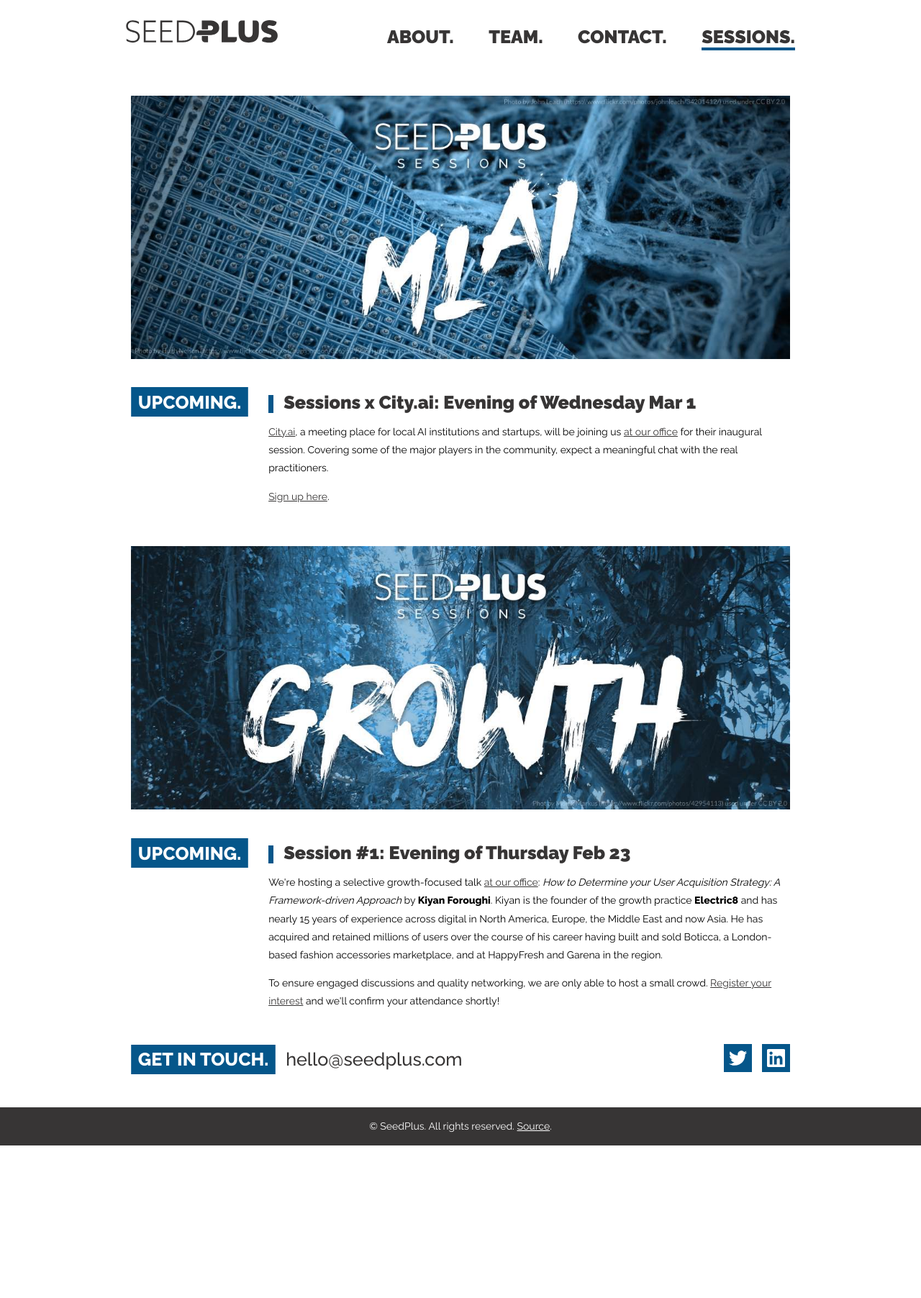
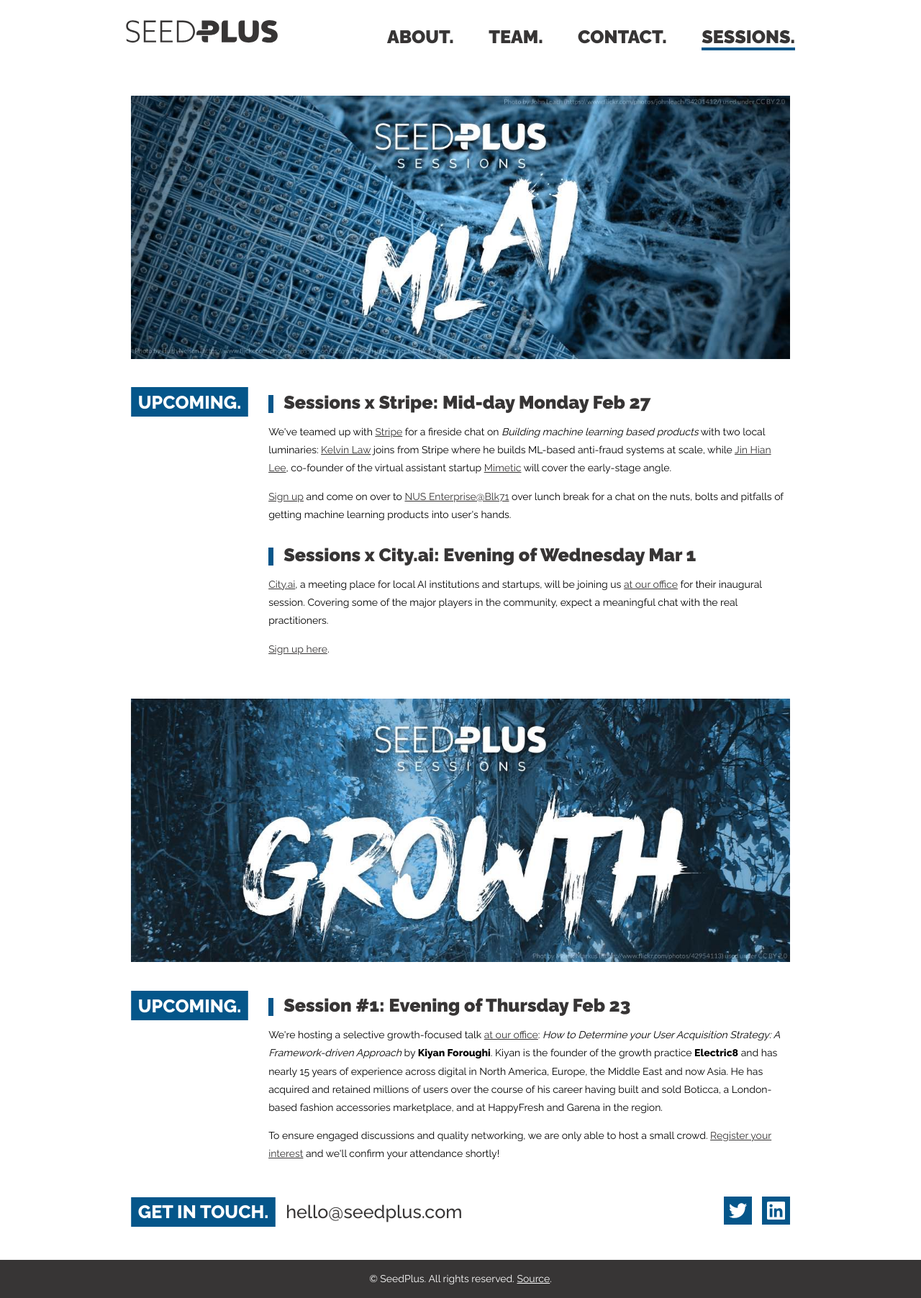
Before and after one commit to SeedPlus/seedplus.github.io, a Jekyll site: the page built from 04_sessions.html, in a window 1280 px wide. Shown: the whole page at 72% size. Built offline with Jekyll 4.4.1, drawn with Linux system fonts in a browser that asks for light colours; before the commit the page ends 1592 px from its top, so only the background shows below that.

Commit message:
Add Stripe session

```diff
--- a/04_sessions.html
+++ b/04_sessions.html
@@ -10,7 +10,7 @@
 </div> -->
 
 <div class='section-banner'>
-  <a href='https://www.eventnook.com/event/singaporecityai'><img src='/images/sessions_aiml.jpg' width='100%' /></a>
+  <a href='https://stripe.com/events/fireside-chat-machine-learning'><img src='/images/sessions_aiml.jpg' width='100%' /></a>
 </div>
 
 <div class='info-group'>
@@ -18,6 +18,12 @@
     <h2>Upcoming.</h2>
   </div>
   <div class='info-item'>
+
+    <h4>Sessions x Stripe: Mid-day Monday Feb 27</h4>
+    <p>We've teamed up with <a href='https://stripe.com'>Stripe</a> for a fireside chat on <em>Building machine learning
+based products</em> with two local luminaries: <a href='https://twitter.com/kelvl'>Kelvin Law</a> joins from Stripe where he builds ML-based anti-fraud systems at scale, while <a href='https://twitter.com/jinhian_lee'>Jin Hian Lee</a>, co-founder of the virtual assistant startup <a href=''>Mimetic</a> will cover the early-stage angle.</p>
+    <p><a href='https://stripe.com/events/fireside-chat-machine-learning'>Sign up</a> and come on over to <a href='https://www.google.com/maps?q=71+Ayer+Rajah+Crescent,+02-01,+Singapore+139951'>NUS Enterprise@Blk71</a> over lunch break for a chat on the nuts, bolts and pitfalls of getting machine learning products into user's hands.</p>
+
     <h4>Sessions x City.ai: Evening of Wednesday Mar 1</h4>
     <p><a href='http://singapore.city.ai/'>City.ai</a>, a meeting place for local AI institutions and startups, will be joining us <a href='/contact'>at our office</a> for their inaugural session. Covering some of the major players in the community, expect a meaningful chat with the real practitioners.</p>
     <p><a href='https://www.eventbrite.com/e/seedplus-sessions-growth-registration-31823629332'>Sign up here</a>.</p>
--- a/style.scss
+++ b/style.scss
@@ -232,6 +232,10 @@
   margin: 1rem;
 }
 
+div.info-item h4:not(:first-of-type) {
+  margin-top: 2rem;
+}
+
 div.info-sidebar {
   flex: 0 0 auto;
   margin: 1rem;
```
